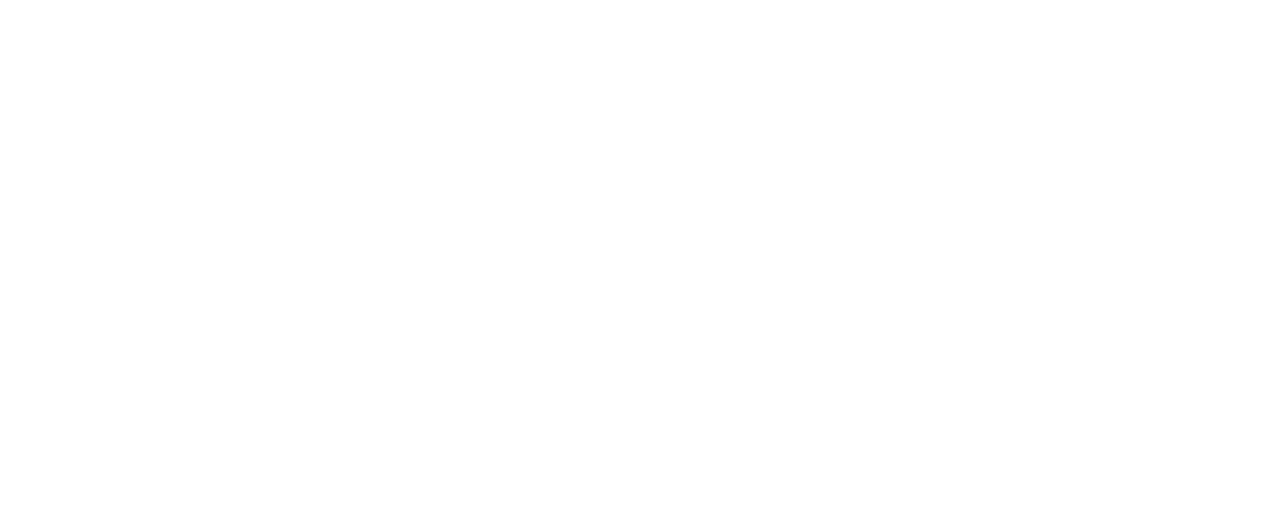
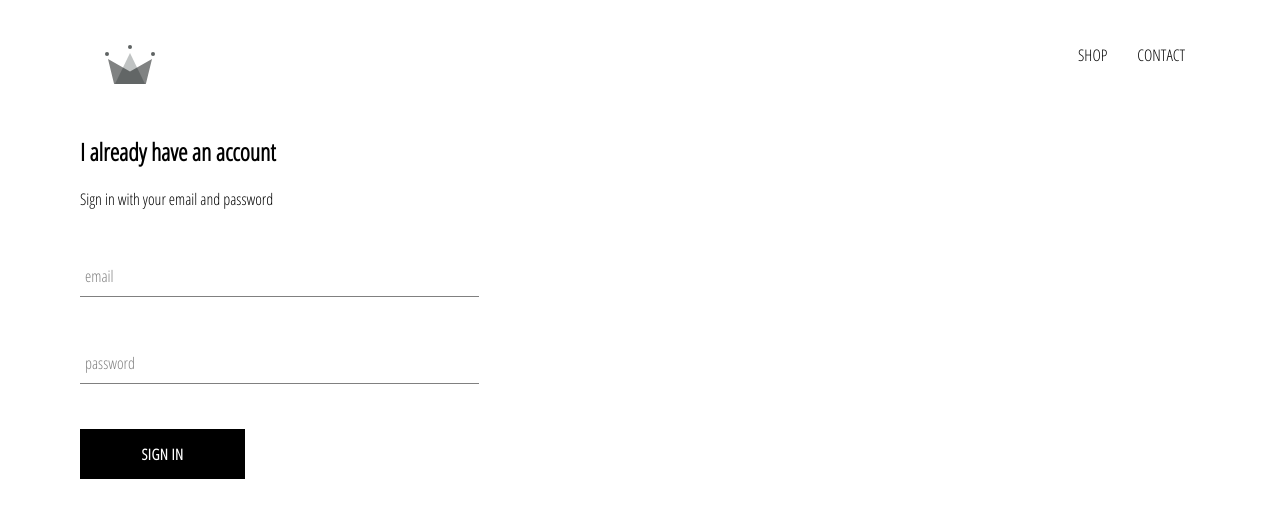
Before and after one commit to IreneGaoc/c-online, a React (Create React App) app: page /signin in a window 1280 px wide. Shown: the top 518 px of the page. Built offline with nearby package versions, Linux system fonts and the light colour scheme.

Commit message:
add sign in form

```diff
--- a/src/App.css
+++ b/src/App.css
@@ -1,3 +1,8 @@
 body{
   font-family: 'Open Sans Condensed';
+  padding: 20px 80px;
 }
+a {
+  text-decoration: none;
+  color: black;
+}
--- a/src/App.js
+++ b/src/App.js
@@ -1,15 +1,20 @@
 import React from 'react';
-import {Route} from 'react-router-dom';
+import {Switch, Route} from 'react-router-dom';
 import './App.css';
 import HomePage from './pages/homepage/homepage.component';
 import ShopPage from './pages/shop/shop.component';
+import Header from './components/header/header.component';
+import SignInAndSignUpPage from './pages/sign-in-and-sign-up/sign-in-and-sign-up.component';
 
 function App() {
   return (
     <div>
+      <Header />
+      <Switch>
       <Route  exact path='/' component = {HomePage} />
       <Route  path='/shop' component = {ShopPage} />
-
+      <Route path = '/signin' component = {SignInAndSignUpPage} />
+      </Switch>
     </div>
   );
 }
--- /dev/null
+++ b/src/components/custom-button/custom-button.component.js
@@ -0,0 +1,10 @@
+import React from 'react';
+import './custom-button.styles.scss';
+
+const CustomButton =({children, ...othterProps})=>(
+    <button className = 'custom-button' {...othterProps}>
+        {children}
+    </button>
+)
+
+export default CustomButton;
--- /dev/null
+++ b/src/components/custom-button/custom-button.styles.scss
@@ -0,0 +1,22 @@
+.custom-button {
+    min-width: 165px;
+    width: auto;
+    height: 50px;
+    letter-spacing: 0.5px;
+    line-height: 50px;
+    padding: 0 35px 0 35px;
+    font-size: 15px;
+    background-color: black;
+    color: white;
+    text-transform: uppercase;
+    font-family: 'Open Sans Condensed';
+    font-weight: bolder;
+    border: none;
+    cursor: pointer;
+
+    &:hover {
+      background-color: white;
+      color: black;
+      border: 1px solid black;
+    }
+  }
--- /dev/null
+++ b/src/components/form-input/form-input.component.js
@@ -0,0 +1,20 @@
+import React from 'react';
+
+import './form-input.styles.scss';
+
+const FormInput = ({ handleChange, label, ...otherProps }) => (
+  <div className='group'>
+    <input className='form-input' onChange={handleChange} {...otherProps} />
+    {label ? (
+      <label
+        className={`${
+          otherProps.value.length ? 'shrink' : ''
+        } form-input-label`}
+      >
+        {label}
+      </label>
+    ) : null}
+  </div>
+);
+
+export default FormInput;
--- /dev/null
+++ b/src/components/form-input/form-input.styles.scss
@@ -0,0 +1,54 @@
+$sub-color: grey;
+$main-color: black;
+
+@mixin shrinkLabel {
+  top: -14px;
+  font-size: 12px;
+  color: $main-color;
+}
+
+.group {
+  position: relative;
+  margin: 45px 0;
+
+  .form-input {
+    background: none;
+    background-color: white;
+    color: $sub-color;
+    font-size: 18px;
+    padding: 10px 10px 10px 5px;
+    display: block;
+    width: 100%;
+    border: none;
+    border-radius: 0;
+    border-bottom: 1px solid $sub-color;
+    margin: 25px 0;
+
+    &:focus {
+      outline: none;
+    }
+
+    &:focus ~ .form-input-label {
+      @include shrinkLabel();
+    }
+  }
+
+  input[type='password'] {
+    letter-spacing: 0.3em;
+  }
+
+  .form-input-label {
+    color: $sub-color;
+    font-size: 16px;
+    font-weight: normal;
+    position: absolute;
+    pointer-events: none;
+    left: 5px;
+    top: 10px;
+    transition: 300ms ease all;
+
+    &.shrink {
+      @include shrinkLabel();
+    }
+  }
+}
--- /dev/null
+++ b/src/components/header/header.component.js
@@ -0,0 +1,21 @@
+import React from 'react'
+import './header.styles.scss';
+import {Link} from 'react-router-dom';
+import {ReactComponent as Logo} from '../../assets/crown.svg';
+const header  = () => (
+    <div className = 'header'>
+        <Link className = 'logo-container' to = "/">
+        <Logo className = "logo" />
+        </Link>
+    <div className = 'options'>
+        <Link className = 'option' to ='/shop'>
+            SHOP
+            </Link>
+        <Link className = 'option' to ='/shop'>
+            CONTACT
+            </Link>
+    </div>
+    </div>
+)
+
+export default header;
--- /dev/null
+++ b/src/components/header/header.styles.scss
@@ -0,0 +1,25 @@
+.header {
+    height: 70px;
+    width: 100%;
+    display: flex;
+    justify-content: space-between;
+    margin-bottom: 25px;
+
+    .logo-container {
+      height: 100%;
+      width: 70px;
+      padding: 25px;
+    }
+
+    .options {
+      width: 50%;
+      height: 100%;
+      display: flex;
+      align-items: center;
+      justify-content: flex-end;
+
+      .option {
+        padding: 10px 15px;
+      }
+    }
+  }
--- /dev/null
+++ b/src/components/sign-in/sign-in.component.js
@@ -0,0 +1,50 @@
+import React from 'react';
+import './sign-in.styles.scss';
+import FormInput from '../form-input/form-input.component';
+import CustomButton from '../custom-button/custom-button.component';
+
+class SignIn extends React.Component{
+    constructor(props){
+        super(props);
+
+        this.state = {
+            email:'',
+            password:''
+        }
+    }
+    handleSubmit = event =>{
+        event.preventDefault();
+        this.setState({email:'', password:''})
+    }
+
+    handleChange = event =>{
+        const{value, name} = event.target;
+        this.setState({[name]:value})
+    }
+    render(){
+        return(
+            <div className = 'sign-in'>
+                <h2>I already have an account</h2>
+                <span>Sign in with your email and password</span>
+                <form onSubmit = {this.handleSubmit}>
+                    <FormInput name = 'email'
+                    handleChange = {this.handleChange}
+                    value = {this.state.email}
+                    label='email'
+                    required/>
+
+                    <FormInput name = 'password'
+                    type = 'password'
+                    value = {this.state.email}
+                    handleChange = {this.handleChange}
+                    label = 'password'
+                    required/>
+
+                    <CustomButton type = "submit">Sign in </CustomButton>
+                </form>
+            </div>
+        )
+    }
+}
+
+export default SignIn;
--- /dev/null
+++ b/src/components/sign-in/sign-in.styles.scss
@@ -0,0 +1,8 @@
+.sign-in{
+    width:30vw;
+    display: flex;
+    flex-direction: column;
+    .title{
+    margin: 10px 0;
+    }
+}
--- /dev/null
+++ b/src/pages/sign-in-and-sign-up/sign-in-and-sign-up.component.js
@@ -0,0 +1,12 @@
+import React from 'react';
+import './sign-in-and-sign-up.styles.scss';
+
+import SignIn from '../../components/sign-in/sign-in.component';
+const SignInAndSignUpPage = () =>(
+    <div className = 'sign-in-and-sign-up'>
+
+        <SignIn />
+    </div>
+)
+
+export default SignInAndSignUpPage;
```
Also changed, not shown: src/assets/crown.svg (added), src/pages/sign-in-and-sign-up/sign-in-and-sign-up.styles.scss (added).
